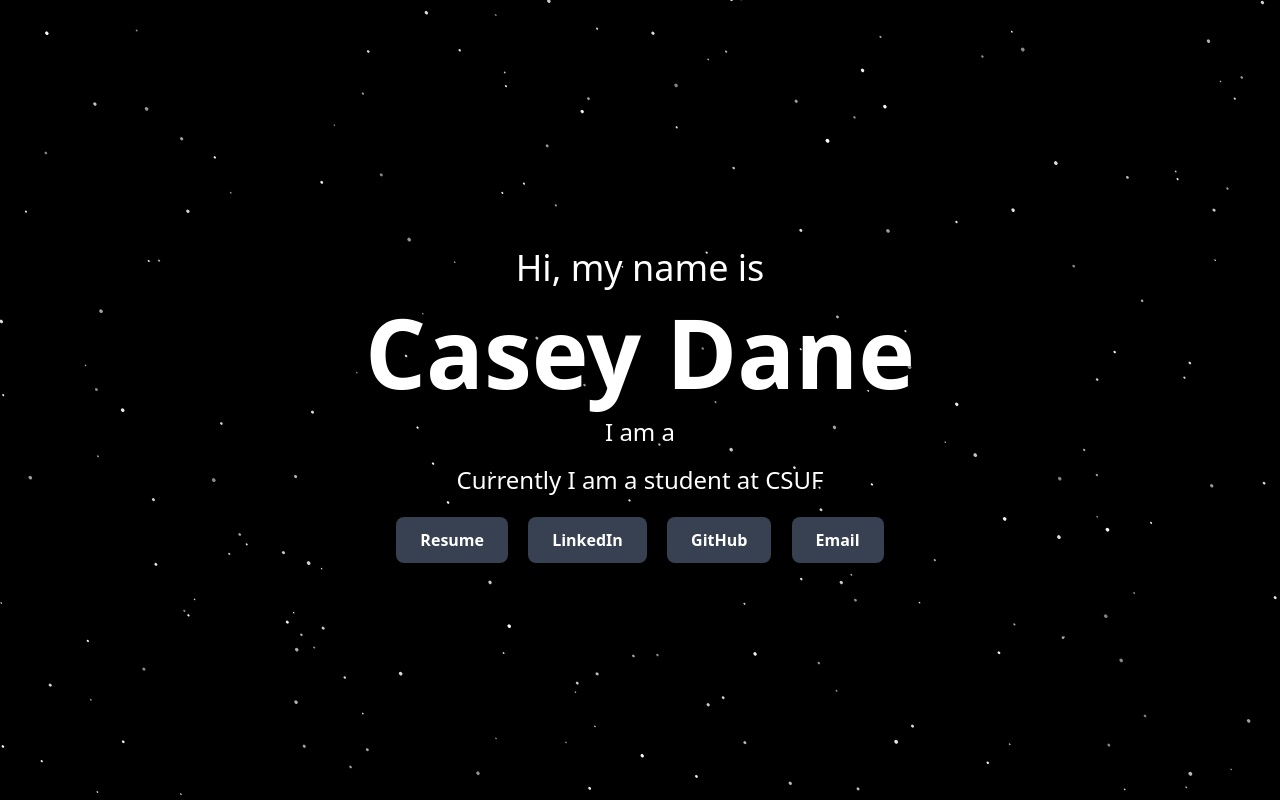
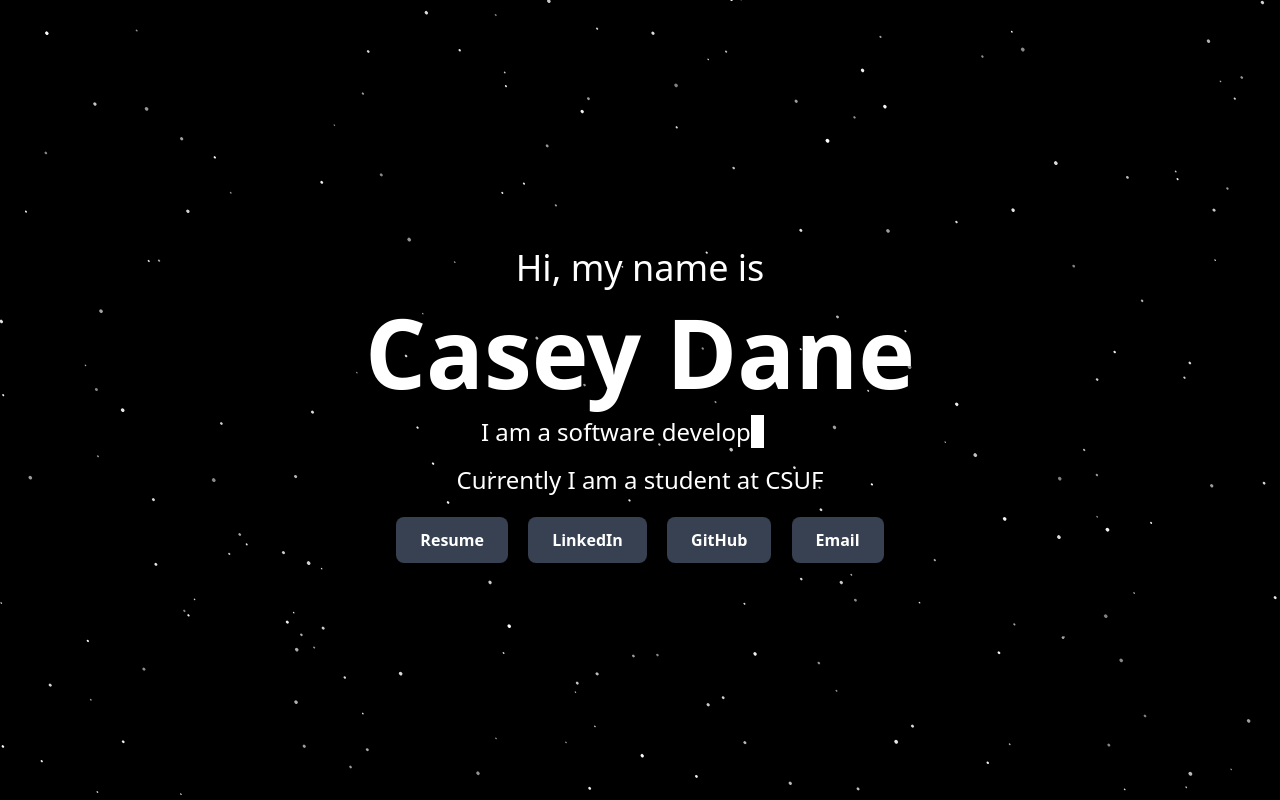
Before and after one commit to Ryu-134/Ryu-134.github.io, a SvelteKit app: page / in a window 1280 px wide. Built offline with nearby package versions, Linux system fonts and the light colour scheme.

Commit message:
outline of website

```diff
--- a/src/app.css
+++ b/src/app.css
@@ -1,6 +1,9 @@
 @import 'tailwindcss/base';
 @import 'tailwindcss/components';
 @import 'tailwindcss/utilities';
+
+@import url('https://fonts.googleapis.com/css2?family=Lato:wght@700&display=swap');
+
 
 /* Color Palette */
     /*  Background: HEX = 000000, HSL = 0, 0, 0
@@ -18,7 +21,6 @@
         4. Text Effects: once text is slit in have constatn gradient of color from color palette moving over my name for attention grab
     */
 
-
 body {
     @apply w-full h-screen bg-black;
     background-image: radial-gradient(circle at top right, rgba(121, 68, 154, 0.13), transparent),
@@ -28,3 +30,96 @@ body {
 canvas {
     @apply fixed w-full h-full;
 }
+
+/* Typewriter Animation */
+.typewriter {
+    --caret: currentcolor; /* Use current text color for the caret */
+    display: inline-block; /* Ensure the typewriter span has reserved space */
+    min-width: 10ch; /* Reserve space for the longest word ("architect") */
+    text-align: left; /* Align the text inside the reserved space */
+    margin-left: -0.25em; /* Reduce unnecessary space before the animated text */
+
+    vertical-align: top; /* Ensure alignment with surrounding text */
+}
+
+.typewriter::before {
+    content: ""; /* Content dynamically updated by animation */
+    animation: typing 12s steps(58) infinite; /* Adjust steps to match total characters (letter count + spaces)*/
+}
+
+.typewriter::after {
+    content: ""; /* Caret for the typewriter */
+    border-right: 1ch solid var(--caret); /* Blinking caret effect */
+    animation: blink 0.7s step-end infinite; /* Caret blinking */
+}
+
+/* Reduced Motion Preference */
+@media (prefers-reduced-motion) {
+    .typewriter::after {
+        animation: none; /* Disable blinking caret for reduced motion */
+    }
+
+    @keyframes sequencePopup {
+        0%, 100% { content: "engineer"; }
+        34% { content: "developer"; }
+        67% { content: "architect"; }
+    }
+
+    .typewriter::before {
+        content: "engineer"; /* Default starting content */
+        animation: sequencePopup 12s linear infinite; /* Smooth sequence transitions */
+    }
+}
+
+/* Keyframes for typing each phrase */
+@keyframes typing {
+    /* There are 26 characters so space out percentage evenly; 1.5% interval per character; 2% between words; 5.333% pause between type out and delete   */
+    /* Phrase 1: "engineer" - 8 characters*/
+    1.500%, 30.800% { content: ""; }
+    3.000%, 29.300% { content: "e"; }
+    4.500%, 27.800% { content: "en"; }
+    6.000%, 26.300% { content: "eng"; }
+    7.500%, 24.800% { content: "engi"; }
+    9.000%, 23.300% { content: "engin"; }
+    10.500%, 21.800% { content: "engine"; }
+    12.000%, 20.300% { content: "enginee"; }
+    13.500%, 18.800% { content: "engineer"; }
+
+    /* Pause before next phrase - 9 characters*/
+    30.900%, 32.900% { content: ""; }
+
+    /* Phrase 2: "developer - 9 characters" */
+    33.0%, 62.300% { content: ""; }
+    34.500%, 60.800% { content: "d"; }
+    36.000%, 59.300% { content: "de"; }
+    37.500%, 57.800% { content: "dev"; }
+    39.000%, 56.300% { content: "deve"; }
+    40.500%, 54.800% { content: "devel"; }
+    42.000%, 53.300% { content: "develop"; }
+    43.500%, 51.800% { content: "develope"; }
+    45.000%, 50.300% { content: "developer"; }
+
+    /* Pause before next phrase */
+    62.400%, 64.400% { content: ""; }
+
+    /* Phrase 3: "architect" */
+    64.500%, 96.800% { content: ""; }
+    66.000%, 95.300% { content: "a"; }
+    67.500%, 93.800% { content: "ar"; }
+    69.000%, 92.300% { content: "arc"; }
+    70.500%, 90.800% { content: "arch"; }
+    72.000%, 89.300% { content: "archi"; }
+    73.500%, 87.800% { content: "archit"; }
+    75.000%, 86.300% { content: "archite"; }
+    76.500%, 84.800% { content: "architec"; }
+    78.000%, 83.300% { content: "architect"; }
+
+    /* Pause at the end */
+    96.9%, 100.000% { content: ""; }
+}
+
+/* Keyframes for blinking caret */
+@keyframes blink {
+    0%, 100% { opacity: 1; } /* Caret is visible */
+    50% { opacity: 0; } /* Caret blinks */
+}
--- a/src/routes/+page.svelte
+++ b/src/routes/+page.svelte
@@ -182,9 +182,15 @@
     <div class="flex flex-col items-center justify-center text-center text-white relative z-10 min-h-screen">
         <!-- Text Section -->
         <div class="space-y-4">
-            <h2 class="text-2xl sm:text-3xl md:text-4xl font-light"> Hi, my name is</h2>
-            <h1 class="text-6xl sm:text-7xl md:text-8xl font-bold">Casey Dane</h1>
-            <h3 class="text-lg sm:text-xl md:text-2xl font-medium"> I am a </h3>
+            <h2 class="text-2xl sm:text-3xl md:text-4xl font-light">
+                Hi, my name is
+            </h2>
+            <h1 class="text-6xl sm:text-7xl md:text-8xl font-bold">
+                Casey Dane
+            </h1>
+            <h3 class="text-lg sm:text-xl md:text-2xl font-medium text-center "> I am a software&nbsp;
+                <span class="typewriter thick"></span>
+            </h3>
             <h3 class="text-lg sm:text-xl md:text-2xl font-light">
                 Currently I am a student at CSUF
             </h3>
```
